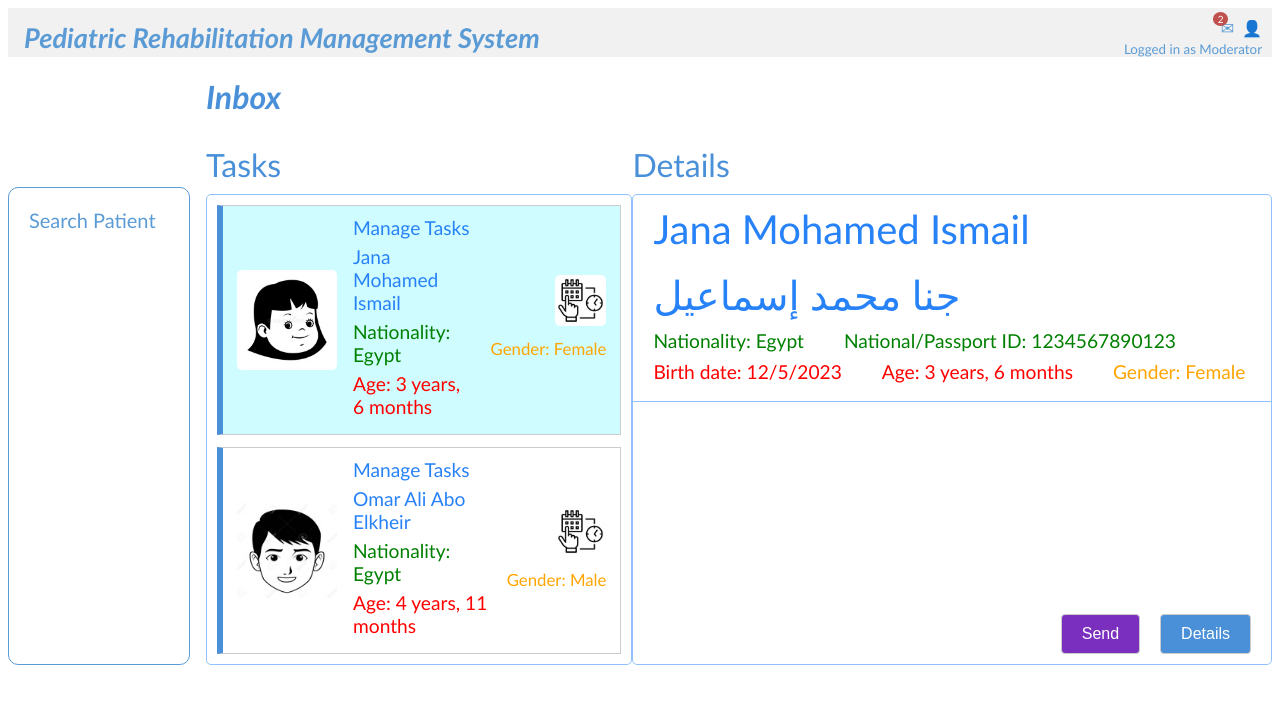
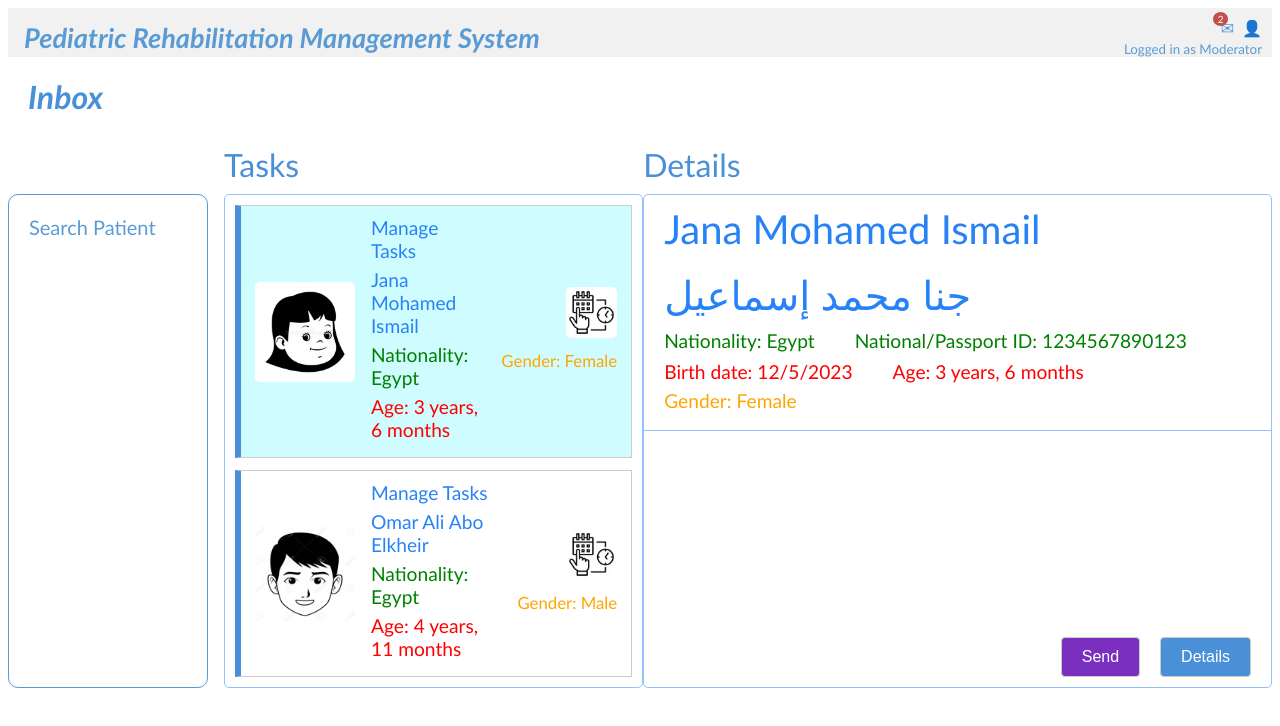
Before and after one commit to 11DON/Med-Mockup, a React (Vite) app: page / in a window 1280 px wide. Both pictures are taken after a click on the button "Moderator". Shown: the top 726 px of the page. Built offline with nearby package versions, Linux system fonts and the light colour scheme.

Commit message:
added styling to the header

```diff
--- a/src/pages/InboxPage.jsx
+++ b/src/pages/InboxPage.jsx
@@ -42,8 +42,6 @@ export default function InboxPage() {
 
   return (
     <>
-      <h1 className={styles.pageTitle}>Inbox</h1>
-
       <div className={styles.gridContainer}>
         {isMobile ? (
           <div className={styles.stacked}>
--- a/src/pages/PortalLayout/PortalLayout.jsx
+++ b/src/pages/PortalLayout/PortalLayout.jsx
@@ -19,6 +19,7 @@ export default function PortalLayout() {
     end: true,
   });
   const isEvaluatePatientPage = useMatch("/patients/:id/:tab/*");
+  const isInboxPage = useMatch({ path: "/inbox", end: true });
   const hideSidebar = isPatientInfoPage || isEvaluatePatientPage;
 
   return (
@@ -37,6 +38,8 @@ export default function PortalLayout() {
           <small>Logged in as {roles[role].label}</small>
         </div>
       </header>
+
+      {isInboxPage && <h1 className={styles.pageTitle}>Inbox</h1>}
 
       <div className={`${styles.body} ${hideSidebar ? styles.bodyNoSidebar : ""}`}>
   {!hideSidebar && (
--- a/src/pages/PortalLayout/PortalLayout.module.css
+++ b/src/pages/PortalLayout/PortalLayout.module.css
@@ -16,6 +16,14 @@
   font-size: 1.7rem;
   font-style: italic;
   color: #5b9bd5;
+}
+
+.pageTitle {
+  margin: 20px 0;
+  padding-left: 20px;
+  color: #4a90d9;
+  font-style: italic;
+  font-weight: bold;
 }
 
 .user {
@@ -56,11 +64,11 @@
 }
 
 .sidebar {
-  width: 140px;
-  min-height: 20px;
+  width: 200px;
+  box-sizing: border-box;
   border: 1px solid #5b9bd5;
   padding: 20px;
-  margin-top: 130px;
+  margin-top: calc(20px + clamp(24px, 3.6vw, 38.4px));
   display: flex;
   flex-direction: column;
   border-radius: 10px;
```
